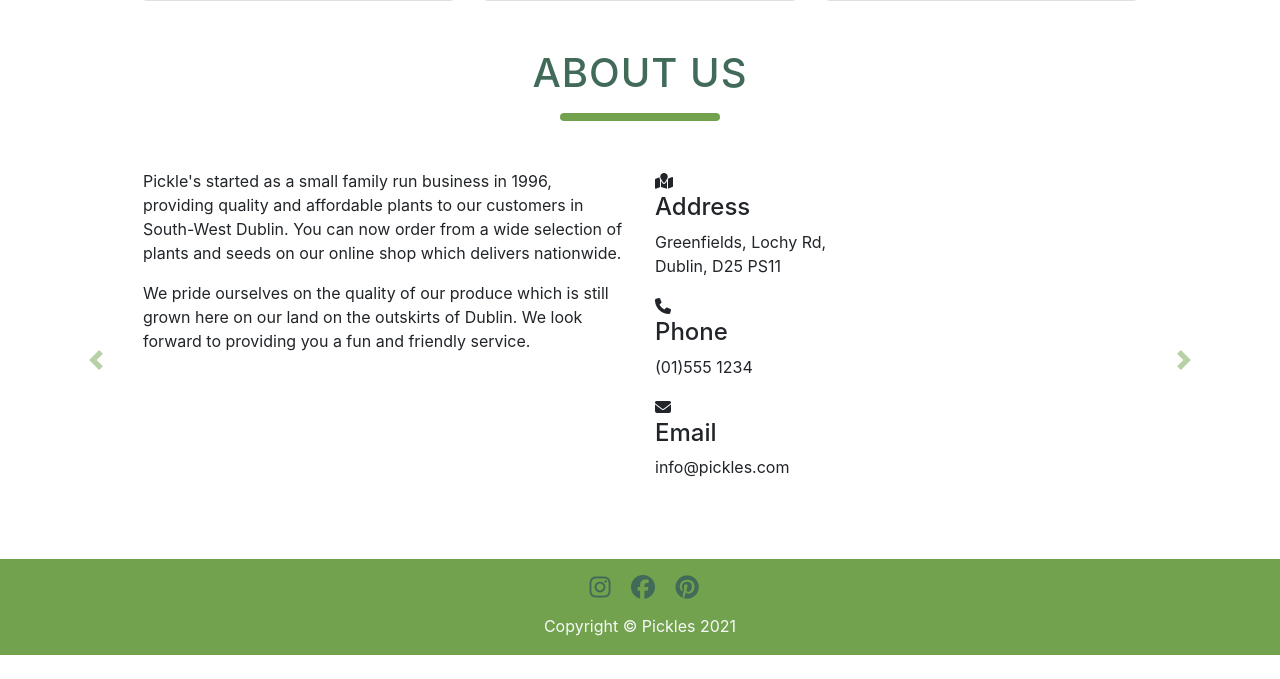
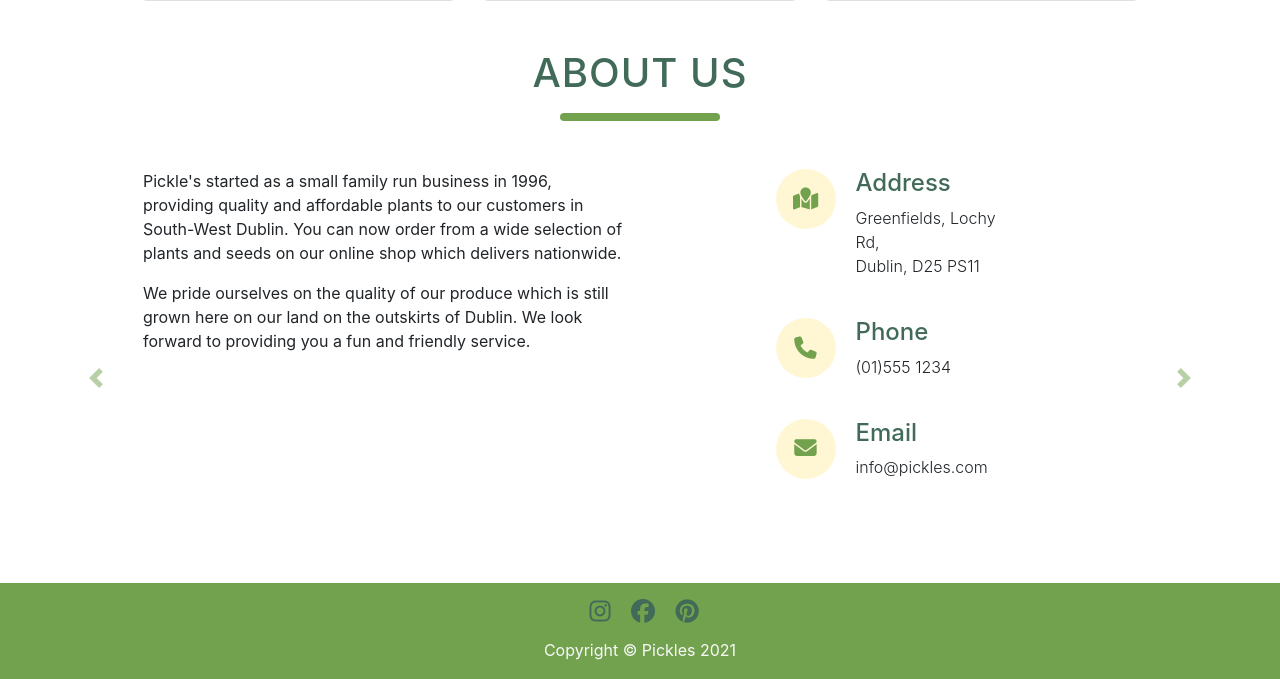
Before and after one commit to Johnny-Morgan/pickles, a Django app: page / in a window 1280 px wide. Shown: the part 689-1368 px from the top of the page. Before the commit the page ends 1344 px from the top, so only its background shows below. Run offline with Django 3.2, Linux system fonts and the light colour scheme; data comes from the database, SQL or seed files in the repository; some libraries are stand-ins or nearby versions.

Commit message:
Style contact details section

```diff
--- a/static/css/base.css
+++ b/static/css/base.css
@@ -256,6 +256,53 @@ Credit: https://stackoverflow.com/questions/46249541/change-arrow-colors-in-boot
     height: 250px;
 }
 
+/*
+Contact details
+Credit - Online Tutorials (https://www.youtube.com/watch?v=gggB0Nq5vBk&ab_channel=OnlineTutorials)
+*/
+.contact-container {
+    width: 100%;
+    display: flex;
+    justify-content: center;
+    align-items: center;
+}
+
+.contact-container .contact-info {
+    width: 50%;
+    display: flex;
+    flex-direction: column;
+}
+
+.contact-container .contact-info .box {
+    position: relative;
+    padding-bottom: 1.5rem;
+    display: flex;
+}
+
+.contact-container .contact-info .box .icon {
+    min-width: 60px;
+    height: 60px;
+    color: var(--green);
+    background: var(--yellow);
+    display: flex;
+    justify-content: center;
+    align-items: center;
+    border-radius: 50%;
+    font-size: 1.4rem;
+}
+
+.contact-container .contact-info .box .text {
+    display: flex;
+    margin-left: 1.25rem;
+    flex-direction: column;
+    font-weight: 300;
+}
+
+.contact-container .contact-info .box .text h4 {
+    font-weight: 500;
+    color: var(--dark-green);
+}
+
 /***** FOOTER *****/
 #footer {
     position: absolute;
@@ -279,7 +326,7 @@ footer i {
 }
 
 footer i:hover {
-    color: var(--orange);
+    color: var(--yellow);
 }
 
 footer .copyright {
```
